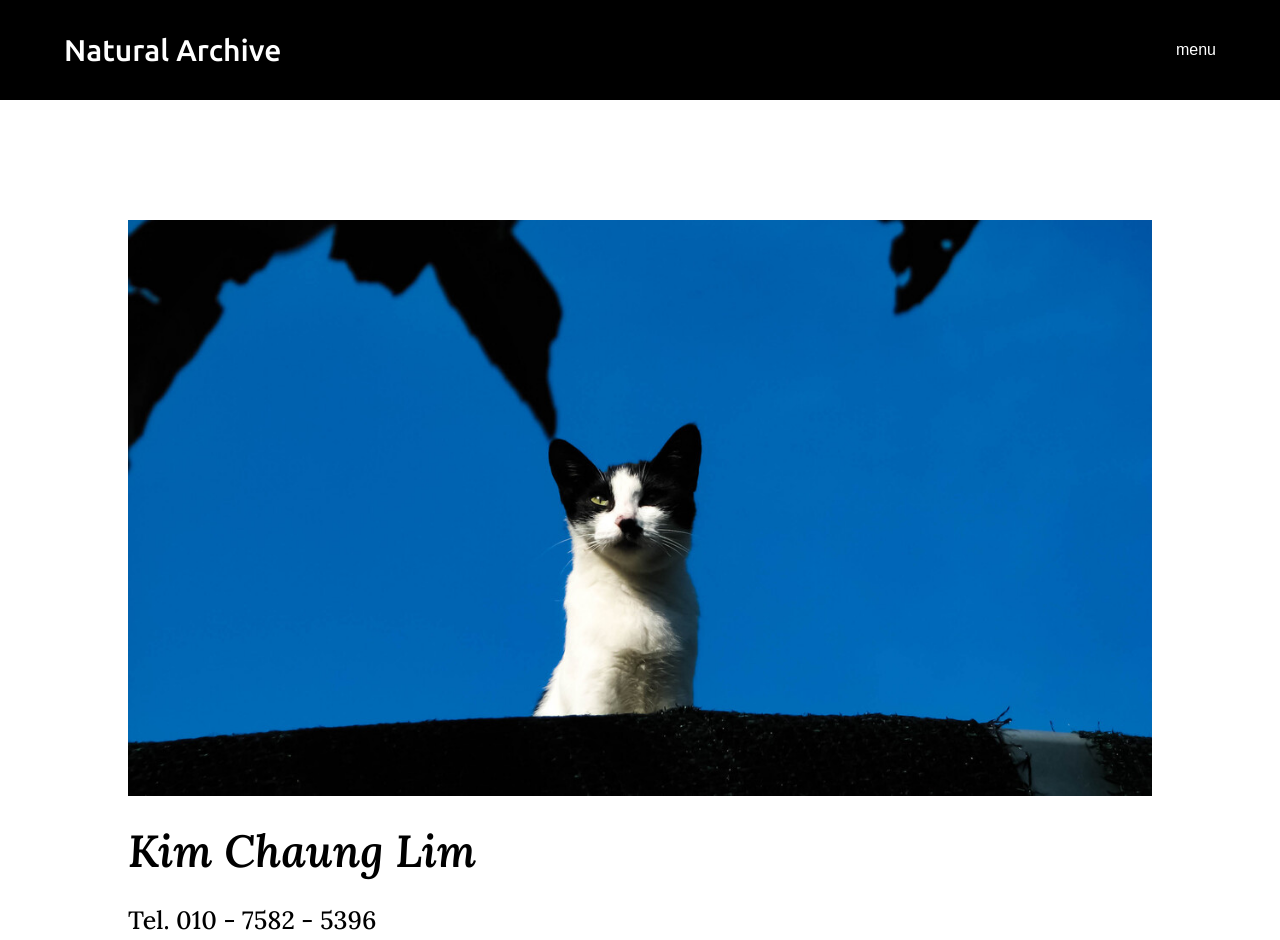
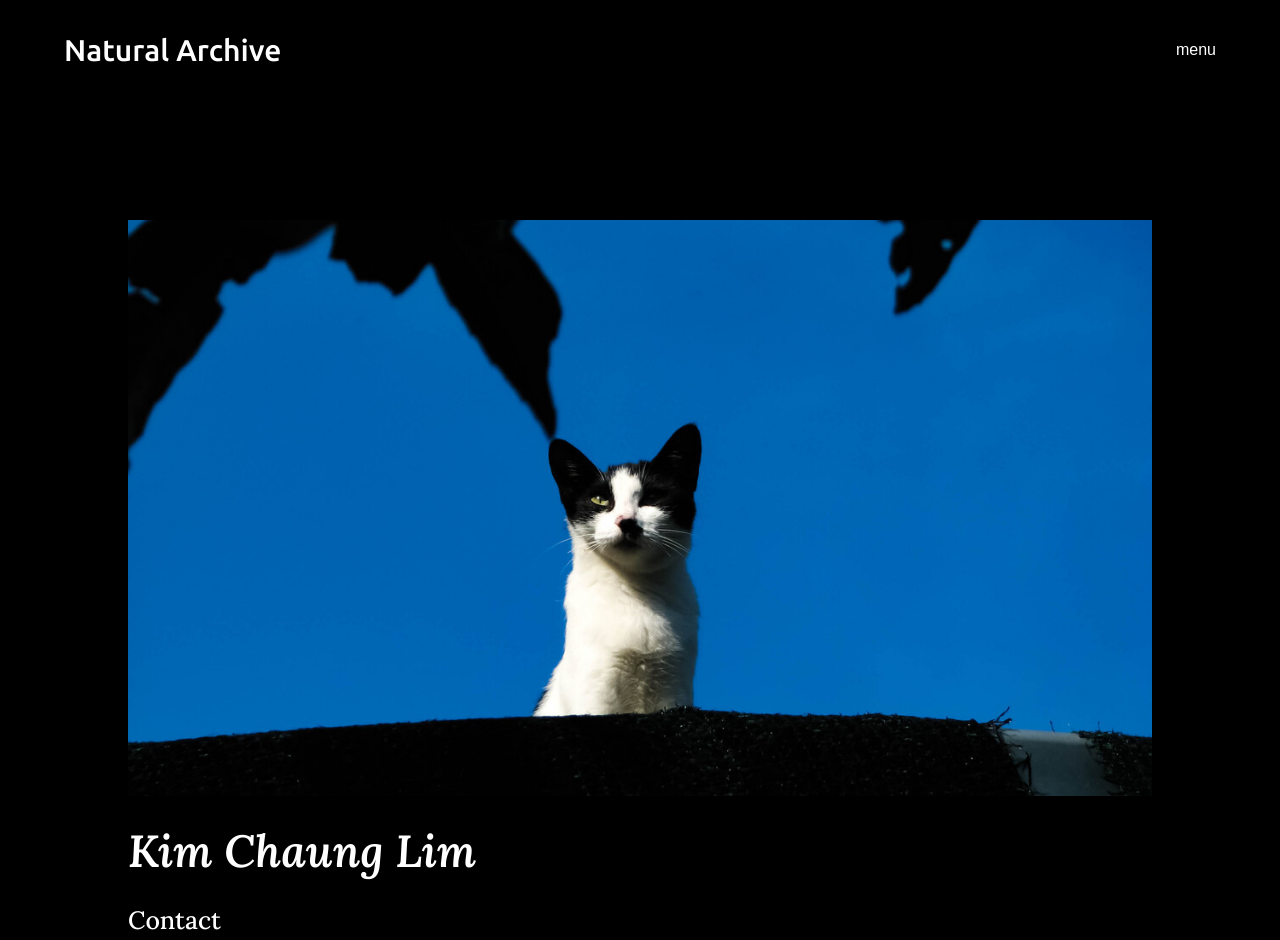
Before and after one commit to injilee/Natural-Archive, a React (Create React App) app: page /photographer in a window 1280 px wide. Shown: the top 940 px of the page. Built offline with nearby package versions, Linux system fonts and the light colour scheme; a web font is replaced by a local one.

Commit message:
수정 : profile 스타일 변경

```diff
--- a/src/components/photographer/photographer.jsx
+++ b/src/components/photographer/photographer.jsx
@@ -10,7 +10,7 @@ const Photographer = props => {
          <Artist>
             <strong>Kim Chaung Lim</strong>
             <Contact>
-               <span>Tel. 010 - 7582 - 5396</span>
+               <span>Contact</span>
                <span>Email. chaung97@naver.com </span>
             </Contact>
          </Artist>
--- a/src/styles/components/Photographer.js
+++ b/src/styles/components/Photographer.js
@@ -3,6 +3,7 @@ import styled from 'styled-components';
 export const ProfileWrap = styled.section`
    padding: 120px 0;
    height: auto;
+   background-color: black;
 `;
 
 export const Profile = styled.div`
@@ -28,6 +29,7 @@ export const Artist = styled.section`
       font-family: 'Lora', serif;
       font-weight: 600;
       font-style: italic;
+      color: white;
       margin-bottom: 25px;
    }
 `;
@@ -40,6 +42,7 @@ export const Contact = styled.div`
       font-size: 25px;
       font-family: 'Lora', serif;
       font-weight: 500;
-      // font-style: italic;
+      color: white;
+      word-break: break-all;
    }
 `;
```
